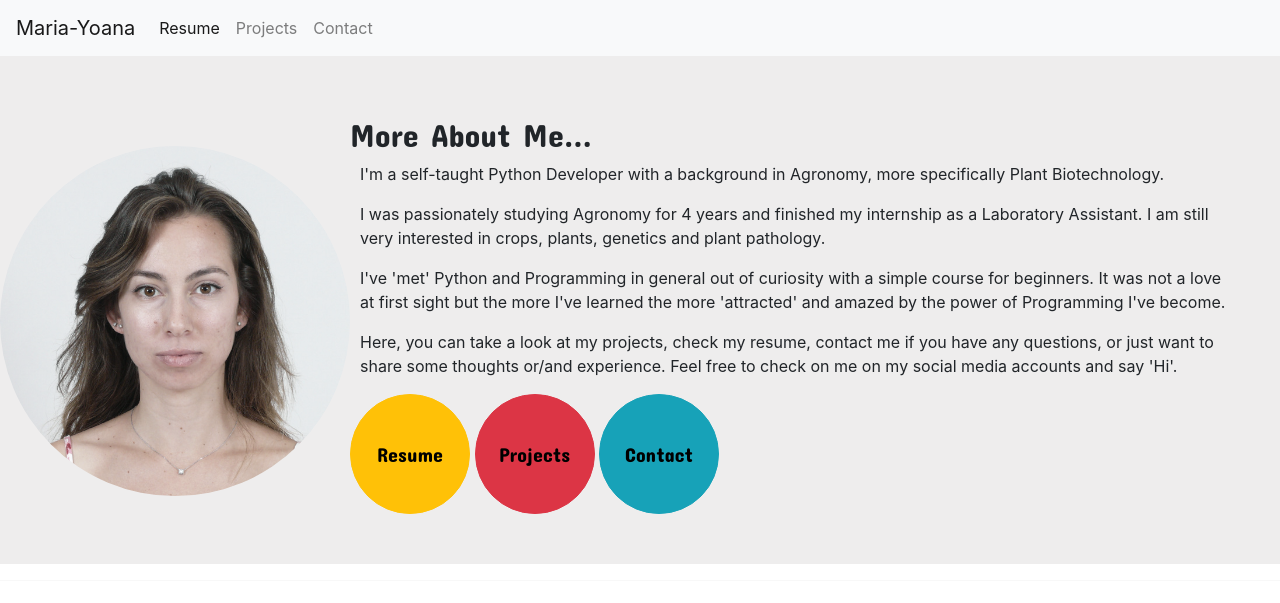
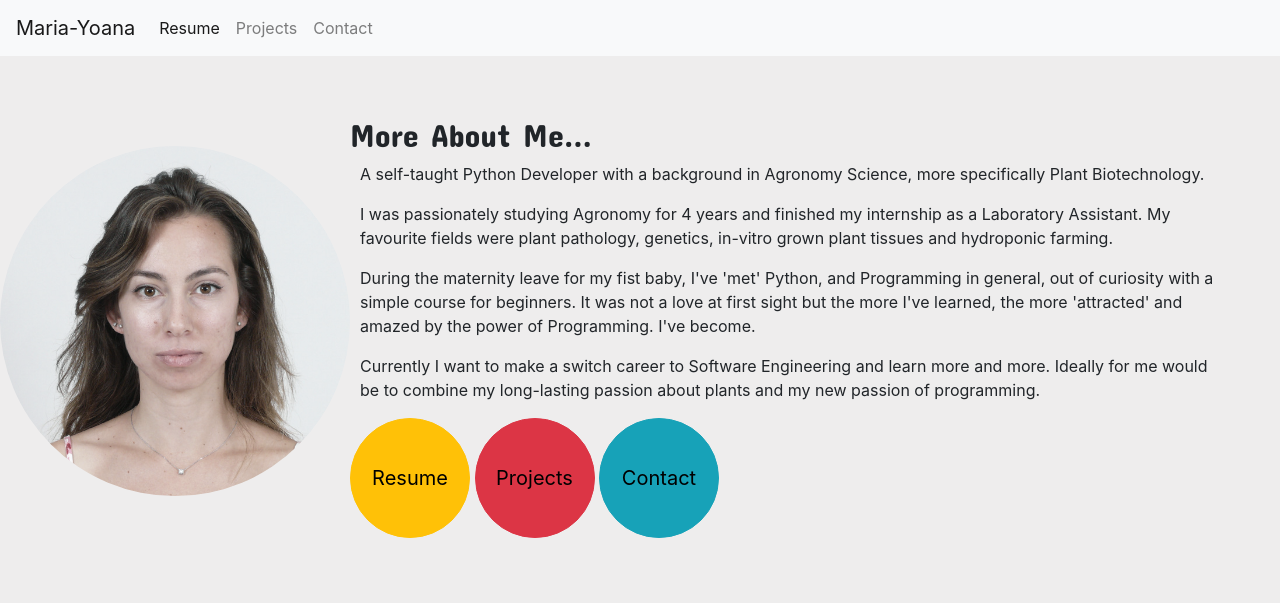
Before and after one commit to miyamarinova/Portfolio_website, a Flask app: page / in a window 1280 px wide. Shown: the top 603 px of the page. Run offline with Flask 3, Linux system fonts and the light colour scheme; some libraries are stand-ins or nearby versions.

Commit message:
Update index.html

```diff
--- a/templates/index.html
+++ b/templates/index.html
@@ -2,21 +2,24 @@
 {% include 'navbar.html' %}
 
 <meta name="viewport" content="width=device-width, initial-scale=1.0">
+<body style="background-color: #EEEDED">
 <div>
     <div style="display: flex; justify-content: space-around; background-color: #EEEDED;">
         <img class="image-home" src="{{ url_for('static',filename='img/profile.JPG') }}" alt="Profile Picture">
         <div style="margin-right: 50px;">
             <h2 style="margin-top:60px;font-family: 'Concert One', cursive;">More About Me...</h2>
-            <p class="intro">I'm a self-taught Python Developer with a background in Agronomy, more specifically Plant Biotechnology. </p>
-            <p class="intro">I was passionately studying Agronomy for 4 years and finished my internship as a Laboratory Assistant. I am still very interested in crops, plants, genetics and plant pathology.</p>
-            <p class="intro">I've 'met' Python and Programming in general out of curiosity with a simple course for beginners. It was not a love at first sight but the more I've learned the more 'attracted' and amazed by the power of Programming I've become.</p>
-            <p class="intro">Here, you can take a look at my projects, check my resume, contact me if you have any questions, or just want to share some thoughts or/and experience. Feel free to check on me on my social media accounts and say 'Hi'.  </p>
+            <p class="intro">A self-taught Python Developer with a background in Agronomy Science, more specifically Plant Biotechnology. </p>
+            <p class="intro">I was passionately studying Agronomy for 4 years and finished my internship as a Laboratory Assistant. My favourite fields were plant pathology, genetics, in-vitro grown plant tissues and hydroponic farming.</p>
+            <p class="intro">During the maternity leave for my fist baby, I've 'met' Python, and Programming in general, out of curiosity with a simple course for beginners. It was not a love at first sight but the more I've learned, the more 'attracted' and amazed by the power of Programming. I've become.</p>
+            <p class="intro">Currently I want to make a switch career to Software Engineering and learn more and more. Ideally for me would be to combine my long-lasting passion about plants and my new passion of programming.  </p>
         <div>
-            <button type="button" class="btn btn-warning btn-circle btn-contact" style="margin-bottom:50px; font-family: 'Concert One', cursive;"><a href="{{url_for('resume')}};" >Resume</a></button>
-            <button type="button" class="btn btn-danger btn-circle btn-contact" style="margin-bottom:50px; font-family: 'Concert One', cursive;"><a href="{{url_for('projects')}}">Projects</a></button>
-            <button type="button" class="btn btn-info btn-circle btn-contact" style="margin-bottom:50px; font-family: 'Concert One', cursive;"><a href="{{url_for('contact')}}">Contact</a></button>
+            <button type="button" class="btn btn-warning btn-circle btn-contact"><a href="{{ url_for('resume') }}" class="index-btn">Resume</a></button>
+            <button type="button" class="btn btn-danger btn-circle btn-contact"><a href="{{url_for('projects')}}" class="index-btn">Projects</a></button>
+            <button type="button" class="btn btn-info btn-circle btn-contact"><a href="{{url_for('contact')}}" class="index-btn">Contact</a></button>
     </div>
         </div>
     </div>
+
 </div>
-<hr>
+</body>
+{% include 'footer.html' %}
```
